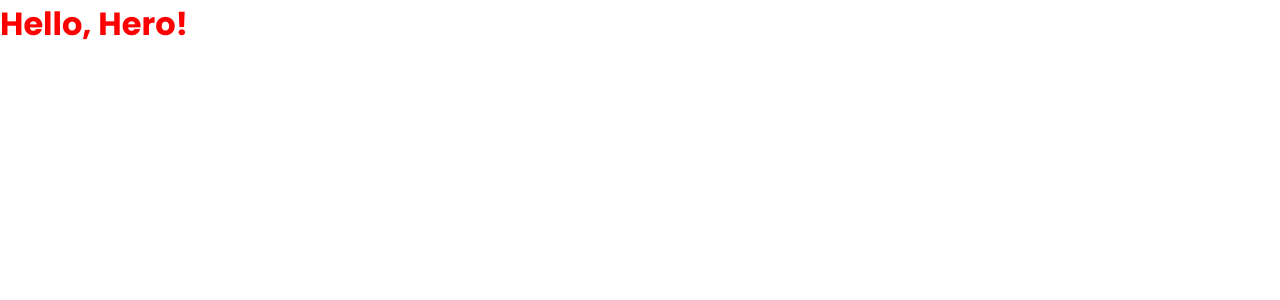
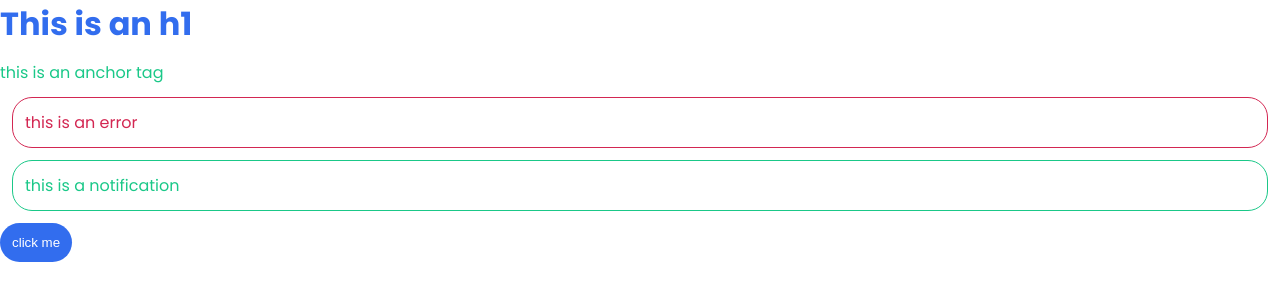
Before and after one commit to Shercosta/sass-net-ninja, a website: page index.html in a window 1280 px wide. Drawn offline with Linux system fonts and the light colour scheme.

Commit message:
lesson 3

```diff
--- a/index.html
+++ b/index.html
@@ -7,6 +7,10 @@
     <title>Complete SASS</title>
   </head>
   <body>
-    <h1><a href="">Hello, Hero!</a></h1>
+    <h1>This is an h1</h1>
+    <a href="#">this is an anchor tag</a>
+    <p class="error">this is an error</p>
+    <p class="notification">this is a notification</p>
+    <button>click me</button>
   </body>
 </html>
--- a/index.scss
+++ b/index.scss
@@ -29,8 +29,49 @@ img {
   max-width: 100%;
 }
 
+// theme colors
+$primary: #326dee;
+$secondary: #1ac888;
+$error: #d32752;
+$info: #f6c31c;
+
+// spacing
+$base-padding: 0.75rem;
+$base-margin: 0.75rem;
+
+// borders
+$base-border-thickness: 1px;
+$base-border-radius: 20px;
+
 h1 {
-    a {
-        color: red;
-    }
+    color: $primary;
+    margin-bottom: $base-margin;
 }
+a {
+    color: $secondary;
+}
+button {
+    color: white;
+    border: 0;
+    background: $primary;
+    border-radius: $base-border-radius;
+    padding: $base-padding;
+}
+.error {
+    color: $error;
+    border-color: $error;
+    border-style: solid;
+    margin: $base-margin;
+    padding: $base-padding;
+    border-radius: $base-border-radius;
+    border-width: $base-border-thickness;
+}
+.notification {
+    color: $secondary;
+    border-color: $secondary;
+    border-style: solid;
+    margin: $base-margin;
+    padding: $base-padding;
+    border-radius: $base-border-radius;
+    border-width: $base-border-thickness;
+}
```
Also changed, not shown: css/index.css.
